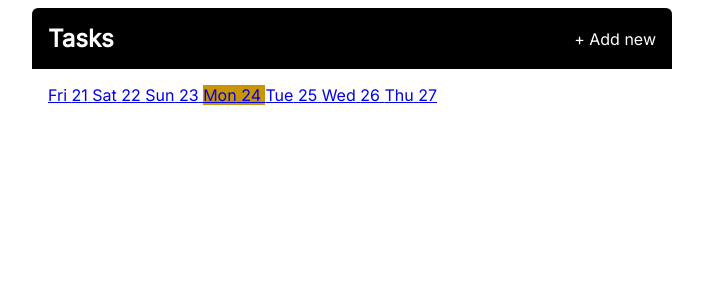
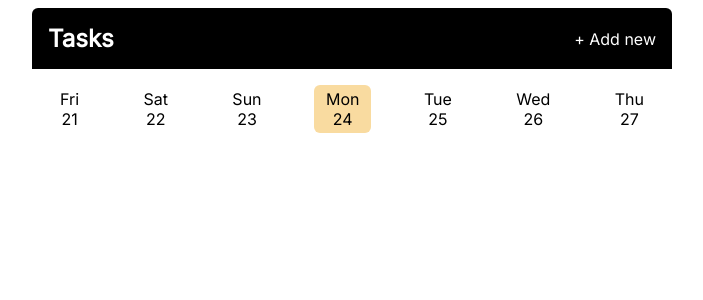
Before and after one commit to max-ribeiro/TaskManagement, a Flask app: page / in a window 1280 px wide. Shown: the top 300 px of the page, without its empty margins (288-991 px from the left). Run offline with Flask 2, Linux system fonts and the light colour scheme.

Commit message:
feat: added some styles for datetime component

```diff
--- a/static/css/main.css
+++ b/static/css/main.css
@@ -8,9 +8,11 @@ body {
     box-sizing: border-box;
     font-family: "Inter", sans-serif;
 }
-.header, .main{
+
+.header,
+.main {
     max-width: 40rem;
-    margin:0 auto;
+    margin: 0 auto;
     padding: 1rem;
 }
 
@@ -20,26 +22,31 @@ body {
     color: #fff;
     justify-content: space-between;
     align-items: center;
-    border-radius:  6px 6px 0px 0px;
+    border-radius: 6px 6px 0px 0px;
 }
-.header_link{
+
+.header_link {
     text-decoration: none;
     color: inherit;
     transition: color 0.5s ease-in-out;
 }
-.header_link:hover{
+
+.header_link:hover {
     color: #a0cef9;
 }
+
 .header_logo {
     margin: 0;
     font-size: 1.5rem;
 }
-.form{
+
+.form {
     display: flex;
     flex-direction: column;
     font-size: 1.1rem;
 }
-.form_input{
+
+.form_input {
     padding: 1rem;
     font-family: inherit;
     font-size: inherit;
@@ -52,17 +59,79 @@ body {
 .form_button {
     font-size: inherit;
     background-color: #26C281;
-    cursor:pointer;
+    cursor: pointer;
     border-radius: 6px;
-    border:none;
+    border: none;
     padding: 0.5rem 2.5rem;
     align-self: stretch;
     transition: 0.3s ease-in-out;
 }
+
 .form_button:hover {
-    filter:saturate(1.5);
+    filter: saturate(1.5);
     transform: scale(1.05);
 }
+
 .date_link--current {
-    background-color: #c99505;
+    background-color: #f9dba0;
 }
+
+.dates {
+    display: flex;
+    justify-content: space-around;
+    color: #000;
+    font-size: 1.1rem;
+    margin-bottom: 2.5rem;
+}
+
+.dates_link {
+    color: inherit;
+    text-decoration: none;
+    outline: none;
+
+    padding: 0.25rem 0.75rem;
+    border-radius: 6px;
+    transition: transform 0.3s ease-in-out;
+}
+
+#datetime-component {
+    display: flex;
+    flex-direction: row;
+    align-items: center;
+    justify-content: space-between;
+}
+
+.date {
+    text-align: center;
+    display: flex;
+    flex-direction: column;
+}
+
+.dates_link:hover {
+    transform: scale(1.05);
+}
+
+.dates_link:first-of-type,
+.dates_link:nth-of-type(2),
+.dates_link:last-of-type,
+.dates_link:nth-last-of-type(2) {
+    display: none;
+}
+
+/* Comes into effect when the screen is 400px wide. Reveals the second and second-to-last date link*/
+@media screen and (min-width: 25rem) {
+
+    .dates_link:nth-of-type(2),
+    .dates_link:nth-last-of-type(2) {
+        display: block;
+    }
+}
+
+/* Comes into effect when the screen is 560px wide. Reveals the first and last date link */
+@media screen and (min-width: 35rem) {
+
+    .dates_link:first-of-type,
+    .dates_link:last-of-type {
+        display: block;
+    }
+}
```
